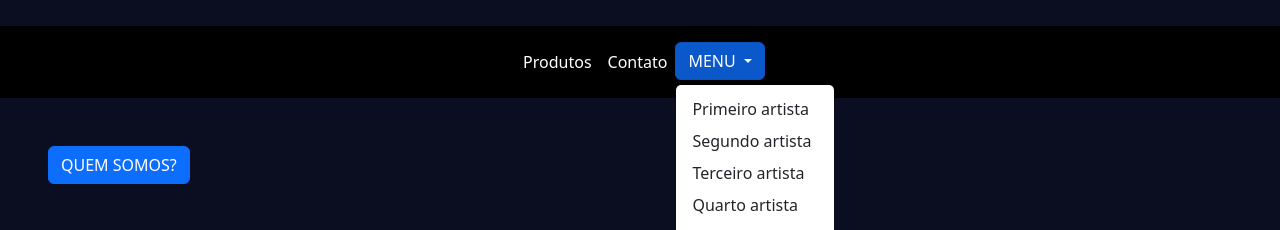
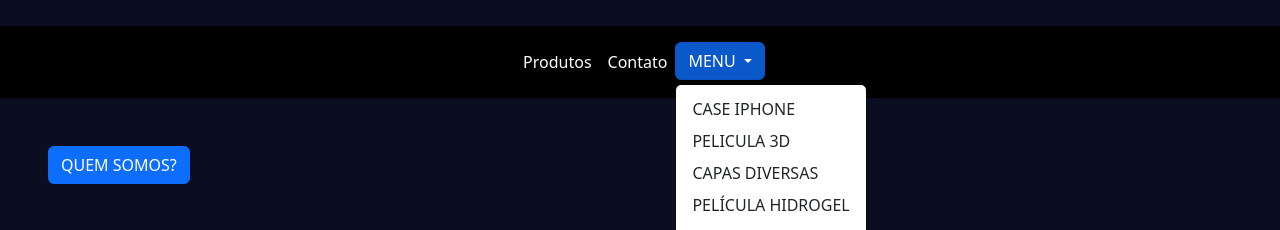
Before and after one commit to BaitesRenan/BaitesRenan.github.io, a plain HTML site: page index.html in a window 1280 px wide. Both pictures are taken after a click on the button "MENU". Shown: the part 570-800 px from the top of the page. Drawn offline with nearby package versions, Linux system fonts and the light colour scheme.

Commit message:
first commit2

```diff
--- a/index.html
+++ b/index.html
@@ -30,12 +30,12 @@
                         MENU
                     </button>
                     <ul class="dropdown-menu ">
-                        <li><a class="dropdown-item" href="#hq1">Primeiro artista</a></li>
-                        <li><a class="dropdown-item" href="#hq2">Segundo artista</a></li>
-                        <li><a class="dropdown-item" href="#hq3">Terceiro artista</a></li>
-                        <li><a class="dropdown-item" href="#hq4">Quarto artista</a></li>
-                        <li><a class="dropdown-item" href="#hq5">Quinto artista</a></li>
-                        <li><a class="dropdown-item" href="#hq6">Sexto Artista</a></li>
+                        <li><a class="dropdown-item" href="#hq1">CASE IPHONE</a></li>
+                        <li><a class="dropdown-item" href="#hq2">PELICULA 3D</a></li>
+                        <li><a class="dropdown-item" href="#hq3">CAPAS DIVERSAS</a></li>
+                        <li><a class="dropdown-item" href="#hq4">PELÍCULA HIDROGEL</a></li>
+                        <li><a class="dropdown-item" href="#hq5">CARREGADORES</a></li>
+                        <li><a class="dropdown-item" href="#hq6">CABOS</a></li>
                     </ul>
                 </div>
             </ul>
```
